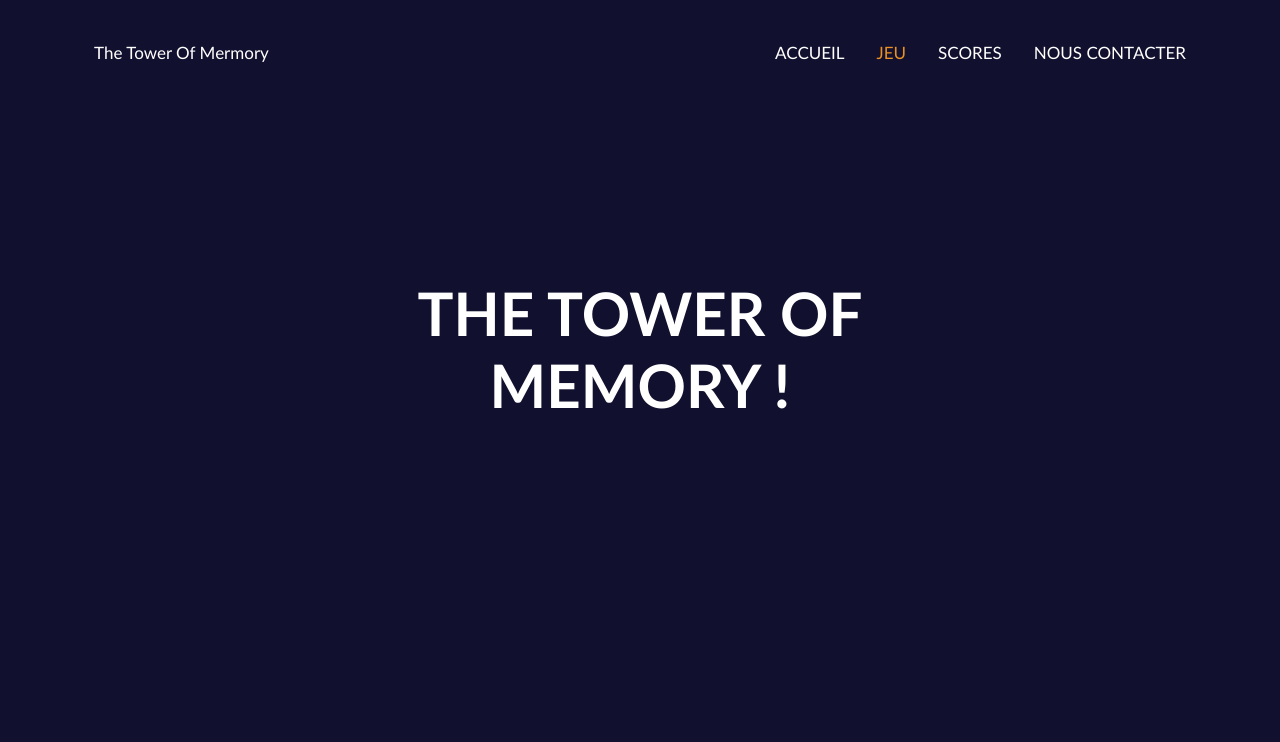
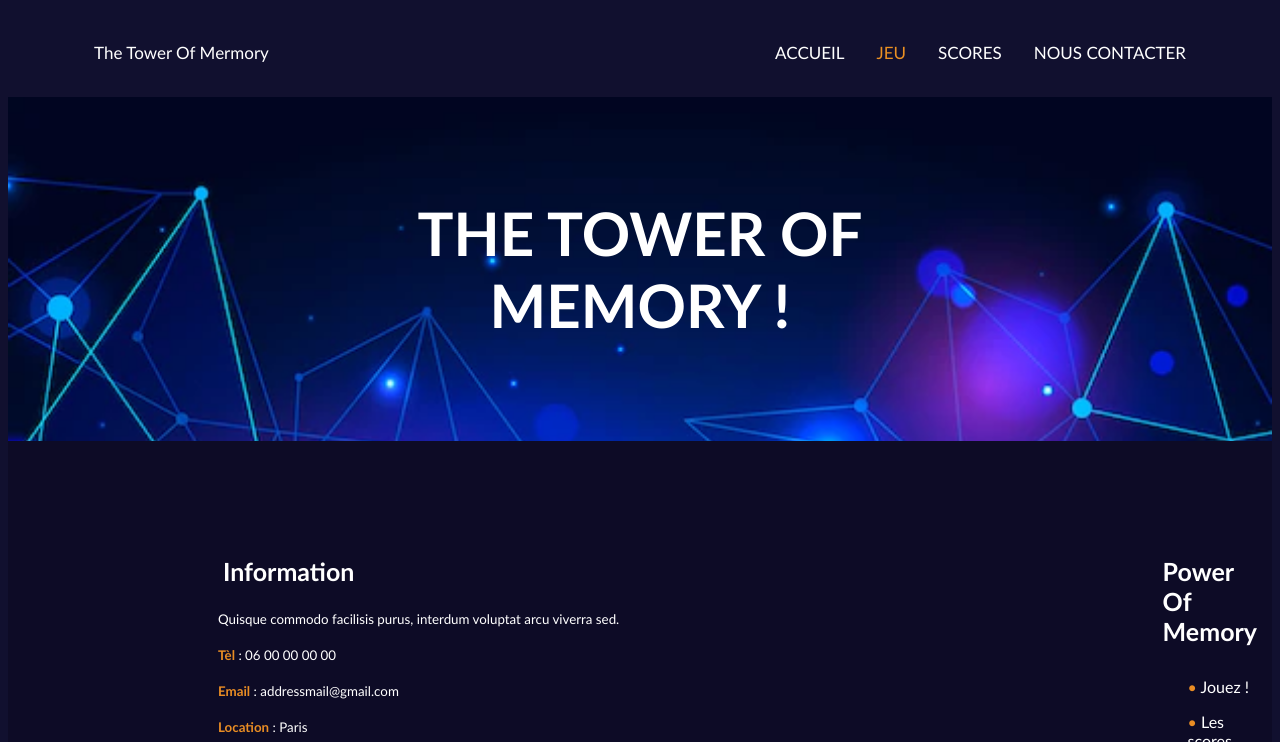
Before and after one commit to Lucastor05/Puissance-4, a PHP site: page /memory.html in a window 1280 px wide. Shown: the top 742 px of the page. Before the commit the page ends 409 px from the top, so only its background shows below. Run offline with PHP 8.4, Linux system fonts and the light colour scheme.

Commit message:
update memory with add of the footer and background image in header

```diff
--- a/assets/css/header.css
+++ b/assets/css/header.css
@@ -12,6 +12,7 @@ nav a:hover {
     padding-top: 20px;
     padding-left: 70px;
     padding-right: 70px;
+    padding-bottom: 20px;
 
     display: flex;
     align-items: center;
@@ -118,9 +119,10 @@ nav a:hover {
 .headMemory{
     color: white;
     background-color: #11102f;
+    background-image: url("../Images/backgroundMemory.webp");
     text-align: center;
-    padding-top: 200px;
-    padding-bottom: 200px;
+    padding-top: 100px;
+    padding-bottom: 100px;
     background-size: cover;
 }
 
--- a/memory.html
+++ b/memory.html
@@ -28,5 +28,49 @@
         <h1 class="TitreAccueilMemory">THE TOWER OF <br>MEMORY !</h1>
     </header>
 
+
+
+
+
+
+
+
+
+
+
+
+    <!--Footer de la page-->
+    <footer>
+        <div class="contentFooter">
+            <div class="flex-parentFooter">
+                <div class="informationFooter">
+                    <h2 class="TitreFooter">Information</h2>
+                    <p>Quisque commodo facilisis purus, interdum voluptat arcu viverra sed.</p>
+                    <p><strong class="OrangeCharacter">Tèl</strong> : 06 00 00 00 00</p>
+                    <p><strong class="OrangeCharacter">Email</strong> : addressmail@gmail.com</p>
+                    <p><strong class="OrangeCharacter">Location</strong> : Paris</p>
+
+
+                    <!--Images Reseaux sociaux-->
+                    <div class="reseauSociauxLogo">
+                        <a href="https://fr-fr.facebook.com/"><img src="assets/Images/LogoFacebook.jpeg" alt="Facebook" class="Lfacebook"></a>
+                        <a href="https://twitter.com/?lang=fr"><img src="assets/Images/LogoTwitter.jpeg" alt="Twiter" class="Ltwitter"></a>
+                        <a href="https://www.google.fr/"><img src="assets/Images/logogoogleorange.jpeg" alt="Google" class="Lgoogle"></a>
+                        <a href="https://www.pinterest.fr/"><img src="assets/Images/logopinterest.jpeg" alt="pinterest" class="Lpinterest"></a>
+                        <a href="https://www.instagram.com/?hl=fr"><img src="assets/Images/logoInstagram.jpeg" alt="instagram" class="Linstagram"></a>
+                    </div>
+                </div>
+                <div class="TowerMemoryFooter">
+                    <h2 class="TitreFooter">Power Of Memory</h2>
+                    <ul class="ListeGeneralFooter">
+                        <li class="listeFooter"><a href="memory.html">Jouez !</a></li>
+                        <li class="listeFooter"><a href="scores.html">Les scores</a></li>
+                        <li class="listeFooter"><a href="contact.html">Nous contacter</a></li>
+                    </ul>
+                </div>
+            </div>
+        </div>
+        <p class="copyright">Copyright © 2022 Tous droits réservés</p>
+    </footer>
 </body>
 </html>
```
Also changed, not shown: assets/Images/backgroundMemory.webp (added).
